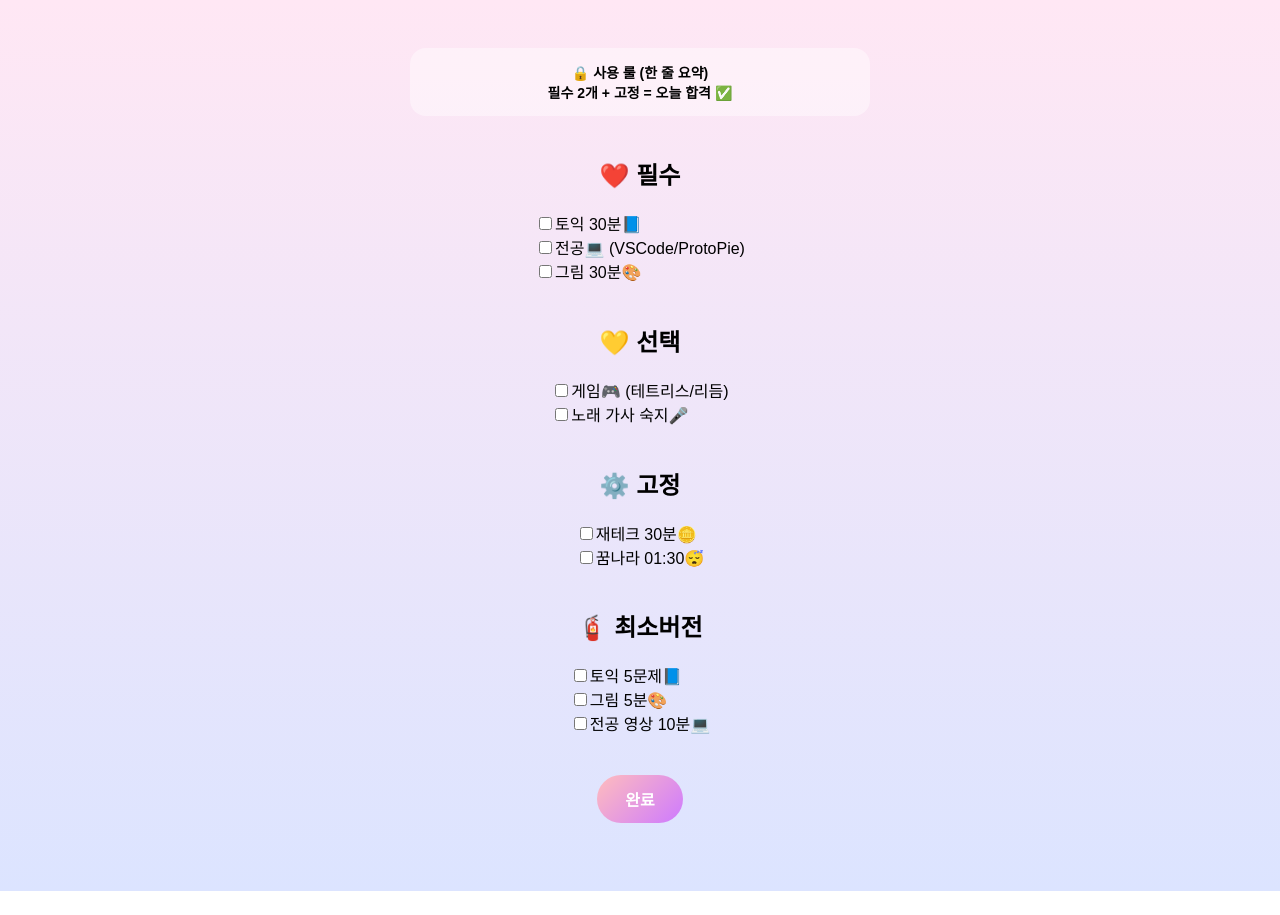
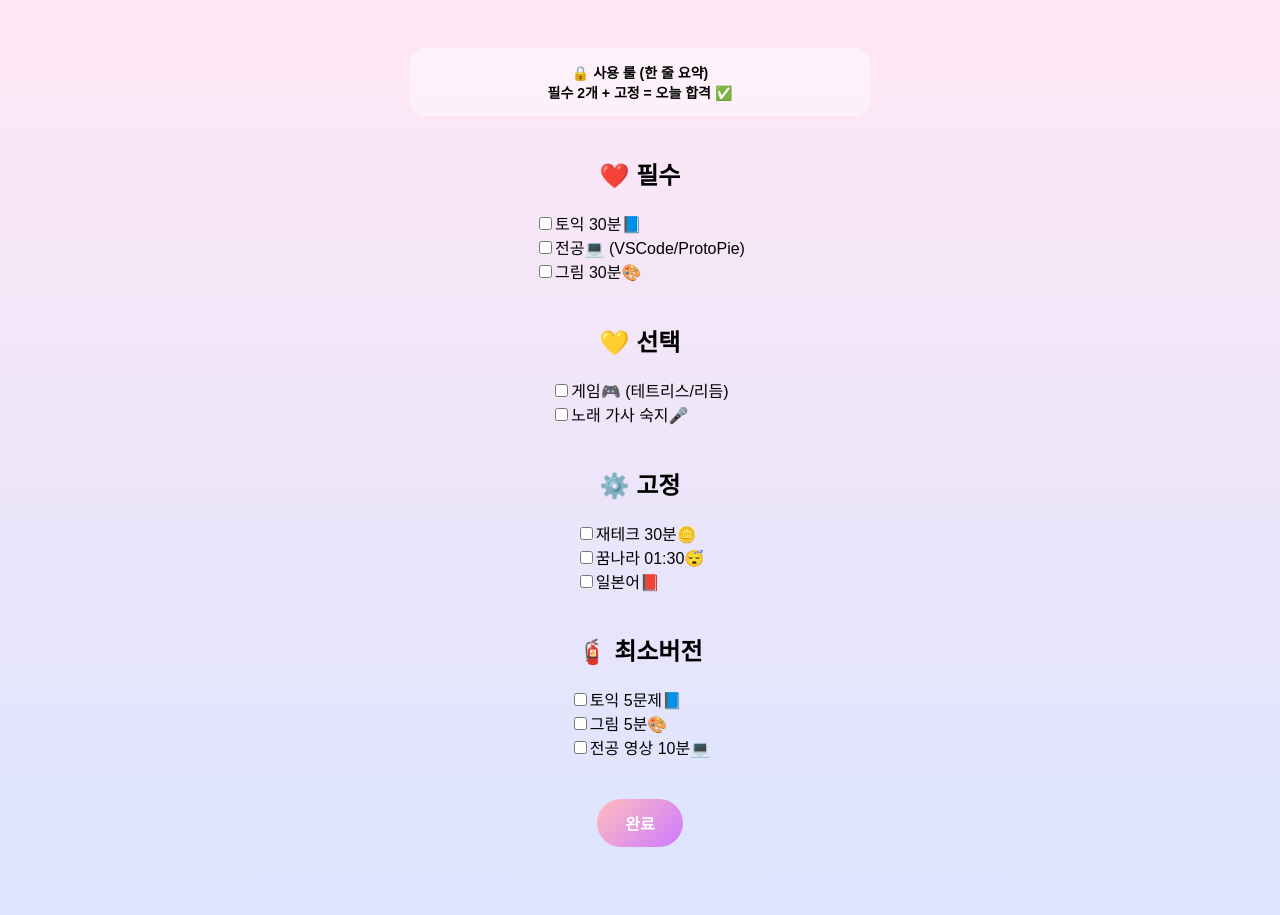
Before and after one commit to nyk-uwu/practice1, a plain HTML site: page index.html in a window 1280 px wide. Before the commit the page ends 891 px from the top, so only its background shows below. Drawn offline with Linux system fonts and the light colour scheme.

Commit message:
Add files via upload

```diff
--- a/index.html
+++ b/index.html
@@ -24,7 +24,8 @@
     <h2>⚙️ 고정</h2>
     <div class="check-group">
     <input type="checkbox" name="gojung" value="money">재테크 30분🪙<br>
-    <input type="checkbox" name="gojung" value="sleep">꿈나라 01:30😴<br></div>
+    <input type="checkbox" name="gojung" value="sleep">꿈나라 01:30😴<br>
+    <input type="checkbox" name="gojung" value="sleep">일본어📕<br></div>
 
     <h2>🧯 최소버전</h2>
     <div class="check-group">
```
